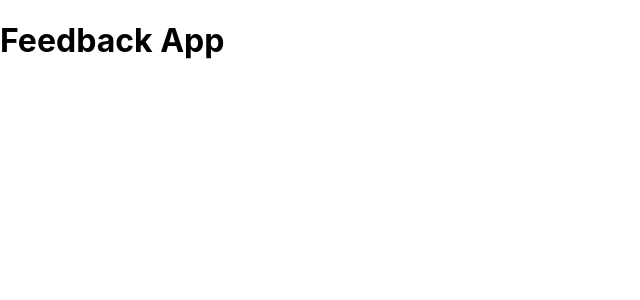
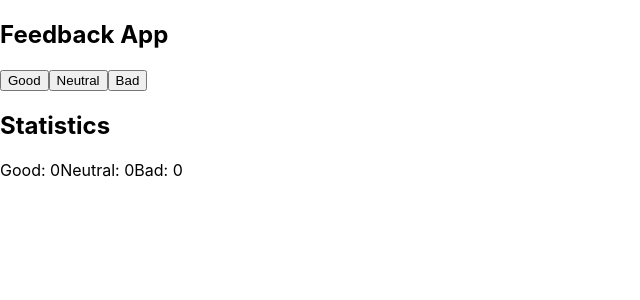
Before and after one commit to Katharinaad/goit-react-hw-02-feedback, a React (Create React App) app: page / in a window 1280 px wide. Shown: the top 300 px of the page, without its empty margins (0-640 px from the left). Built offline with nearby package versions, Linux system fonts and the light colour scheme.

Commit message:
Update App.jsx

```diff
--- a/src/components/App.jsx
+++ b/src/components/App.jsx
@@ -15,11 +15,27 @@ export class App extends Component {
     }));
   };
 
+  countTotalFeedback() {
+    return this.state.good + this.state.neutral + this.state.bad;
+  }
+  countPositiveFeedbackPercentage() {
+    return (this.good.state / this.countTotalFeedback()) * 100;
+  }
+
   render() {
+    const { good, neutral, bad, feedbackGiven } = this.state;
+
     return (
-      <div>
-        <h1>Feedback App</h1>
-      </div>
+      <>
+        <h2>Feedback App</h2>
+        <button onClick={() => this.handleFeedback('good')}>Good</button>
+        <button onClick={() => this.handleFeedback('neutral')}>Neutral</button>
+        <button onClick={() => this.handleFeedback('bad')}>Bad</button>
+        <h2>Statistics</h2>
+        <span>Good: {good}</span>
+        <span>Neutral: {neutral}</span>
+        <span>Bad: {bad}</span>
+      </>
     );
   }
 }
```
